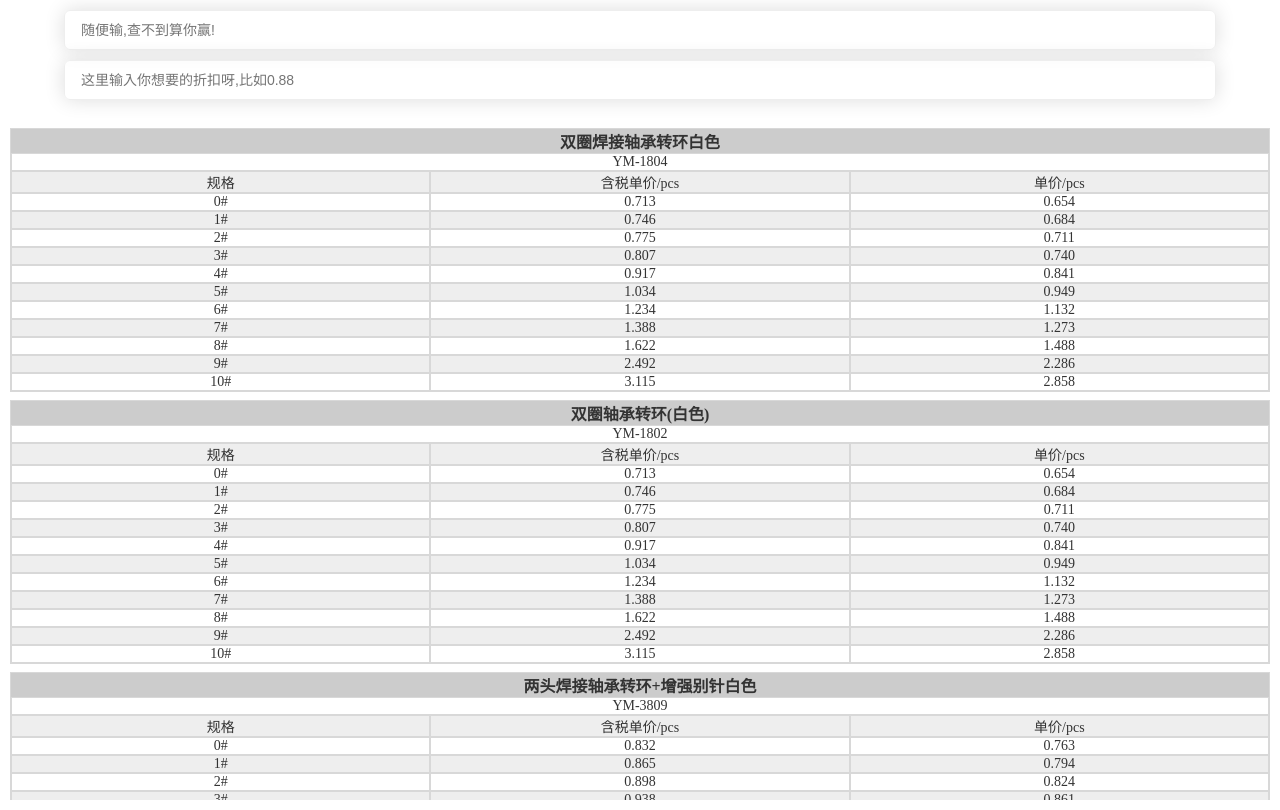
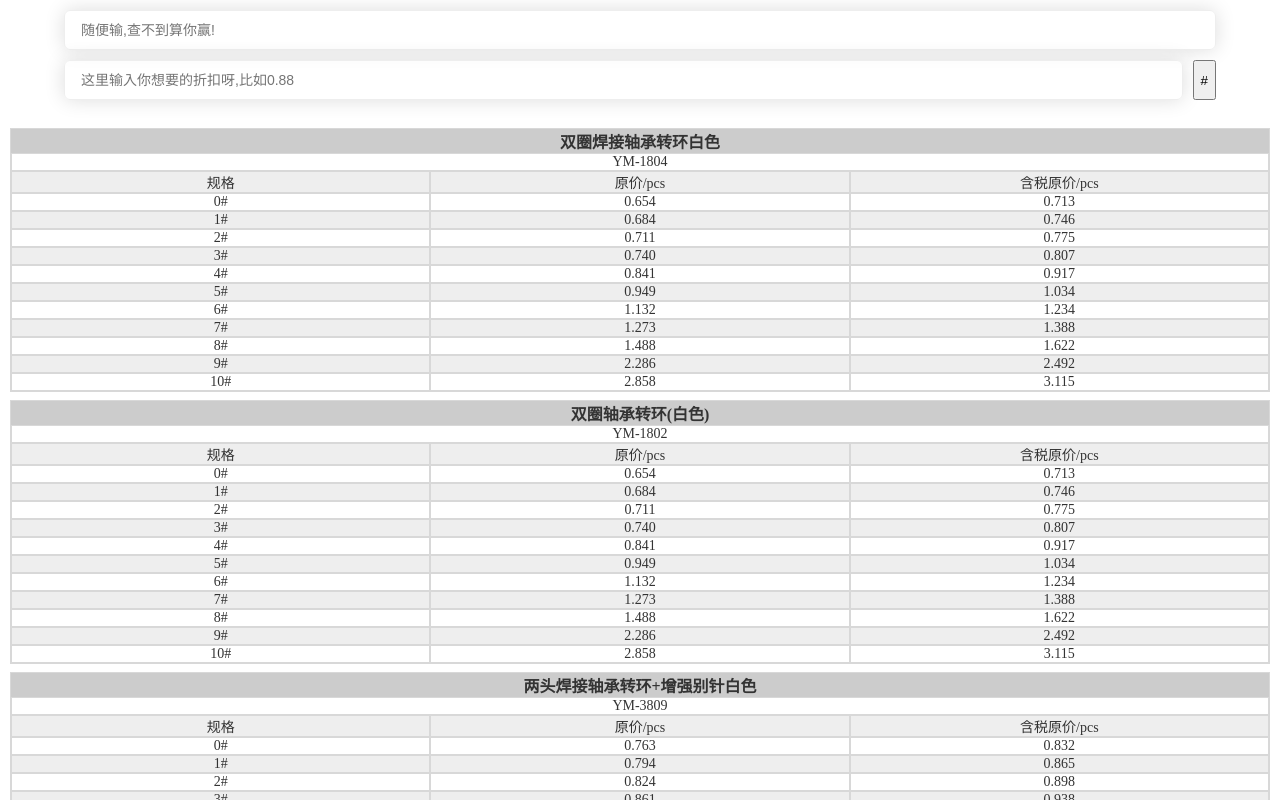
Before and after one commit to Astrea-Orz/ym_price_list, a plain HTML site: page index.html in a window 1280 px wide. Drawn offline with nearby package versions, Linux system fonts and the light colour scheme.

Commit message:
修复已知问题

```diff
--- a/index.html
+++ b/index.html
@@ -19,6 +19,13 @@
         height: 100vh;
         overflow: hidden;
       }
+      .flex {
+        display: flex;
+        justify-content: space-between;
+      }
+      .flex1 {
+        flex: 1;
+      }
       .inputWrapper {
         margin: 10px auto;
         width: 90%;
@@ -26,6 +33,9 @@
         /* background: rgba(255, 255, 255, .44); */
         /* border-radius: 8px; */
         /* box-sizing: border-box; */
+      }
+      .toggleDisplay {
+        margin-left: 10px;
       }
       .searchInput, .discountInput {
         padding: 8px 16px;
@@ -86,8 +96,9 @@
     <div class="inputWrapper">
       <input id="searchInput" class="searchInput" type="search" placeholder="随便输,查不到算你赢!">
     </div>
-    <div class="inputWrapper">
+    <div class="inputWrapper flex">
       <input id="discountInput" class="discountInput" type="input" placeholder="这里输入你想要的折扣呀,比如0.88">
+      <button class="toggleDisplay" id="toggleDisplay">#</button>
     </div>
     <div id="list" class="list">
       <div>等一下哦！加载中...</div>
@@ -96,6 +107,8 @@
     <script src="./data.js"></script>
     <script>
       var discount = 0;
+      var displayType = 1; // 0:不显示含税单价, 1:显示含税单价
+      var currentKeyword = '';
 
       function generateListHtml(list) {
         var html = '';
@@ -105,10 +118,10 @@
             specificationListHtml += `
               <div class="specification">
                 <div class="specName">${list[i].specifications[j].spec}</div>
-                <div class="specPrice">${list[i].specifications[j].priceWithTax}</div>
+                ${displayType == 1 ? '<div class="specPrice">' + list[i].specifications[j].price + '</div>' : ''}
+                ${displayType == 1 ? '<div class="specPrice">' + list[i].specifications[j].priceWithTax + '</div>' : ''}
+                ${discount ? ('<div class="specPrice">' + (+list[i].specifications[j].price * discount).toFixed(5) + '</div>') : ''}
                 ${discount ? ('<div class="specPrice">' + (+list[i].specifications[j].priceWithTax * discount).toFixed(5) + '</div>') : ''}
-                <div class="specPrice">${list[i].specifications[j].price}</div>
-                ${discount ? ('<div class="specPrice">' + (+list[i].specifications[j].price * discount).toFixed(5) + '</div>') : ''}
               </div>
             `;
           }
@@ -119,10 +132,10 @@
               <div class="specifications">
                 <div class="specification head">
                   <div class="specName">规格</div>
-                  <div class="specPrice">含税单价/pcs</div>
-                  ${discount ? '<div class="specPrice">' + (discount * Math.pow(10, (discount + '').split('.')[1].length)) + '折含税单价</div>' : ''}
-                  <div class="specPrice">单价/pcs</div>
-                  ${discount ? '<div class="specPrice">' + (discount * Math.pow(10, (discount + '').split('.')[1].length)) + '折单价</div>' : ''}
+                  ${displayType == 1 ? '<div class="specPrice">原价/pcs</div>' : ''}
+                  ${displayType == 1 ? '<div class="specPrice">含税原价/pcs</div>' : ''}
+                  ${discount ? '<div class="specPrice">单价/pcs</div>' : ''}
+                  ${discount ? '<div class="specPrice">含税单价/pcs</div>' : ''}
                 </div>
                 ${specificationListHtml}
               </div>
@@ -132,6 +145,7 @@
         $('#list').html(html);
       }
       function search (keyword) {
+        currentKeyword = keyword;
         var arr = data.slice(0);
         if (keyword) {
           arr = arr.filter(item => {
@@ -179,6 +193,14 @@
         search(window.keyword)
       }, 1000)
       $('#discountInput').on('input', discountInputFunc)
+
+      $('#toggleDisplay').on('click', function () {
+        displayType++
+        if (displayType >= 2) {
+          displayType = 0
+        }
+        search(currentKeyword)
+      })
       search()
     </script>
   </body>
```
